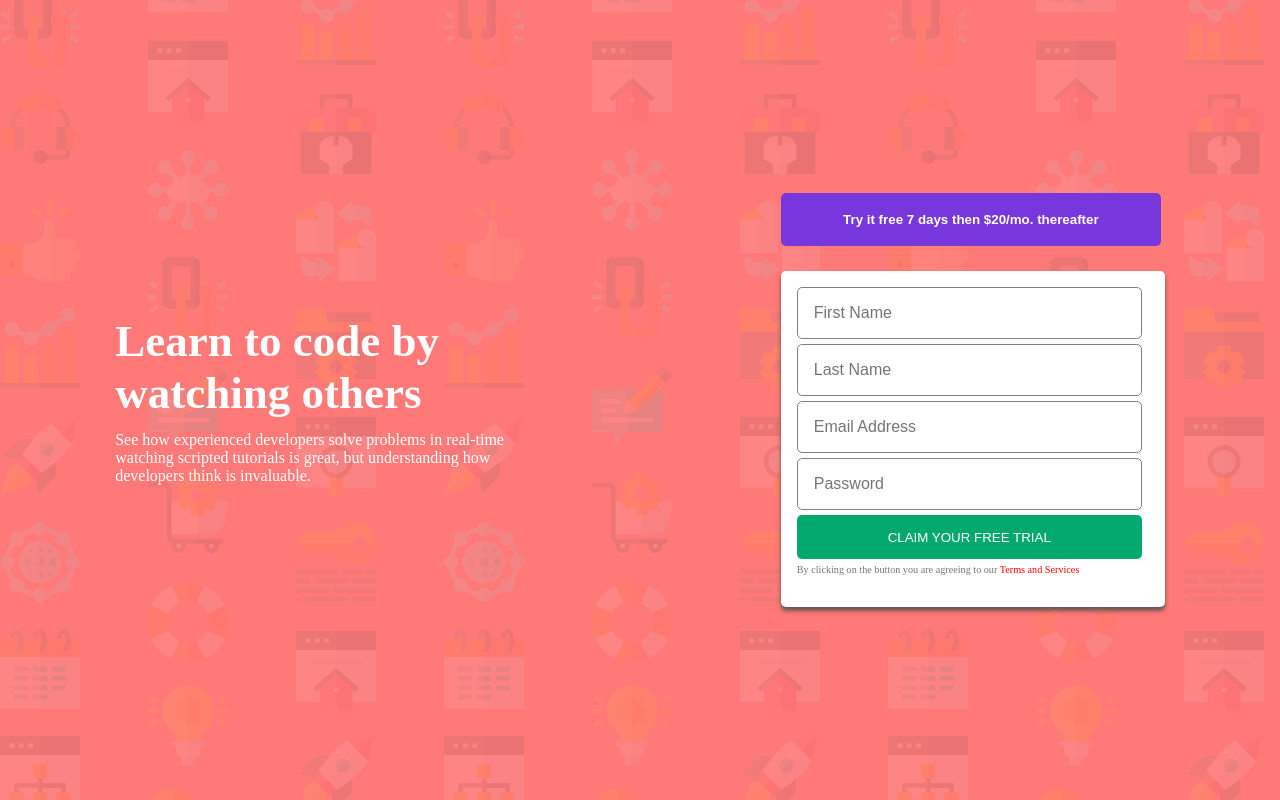
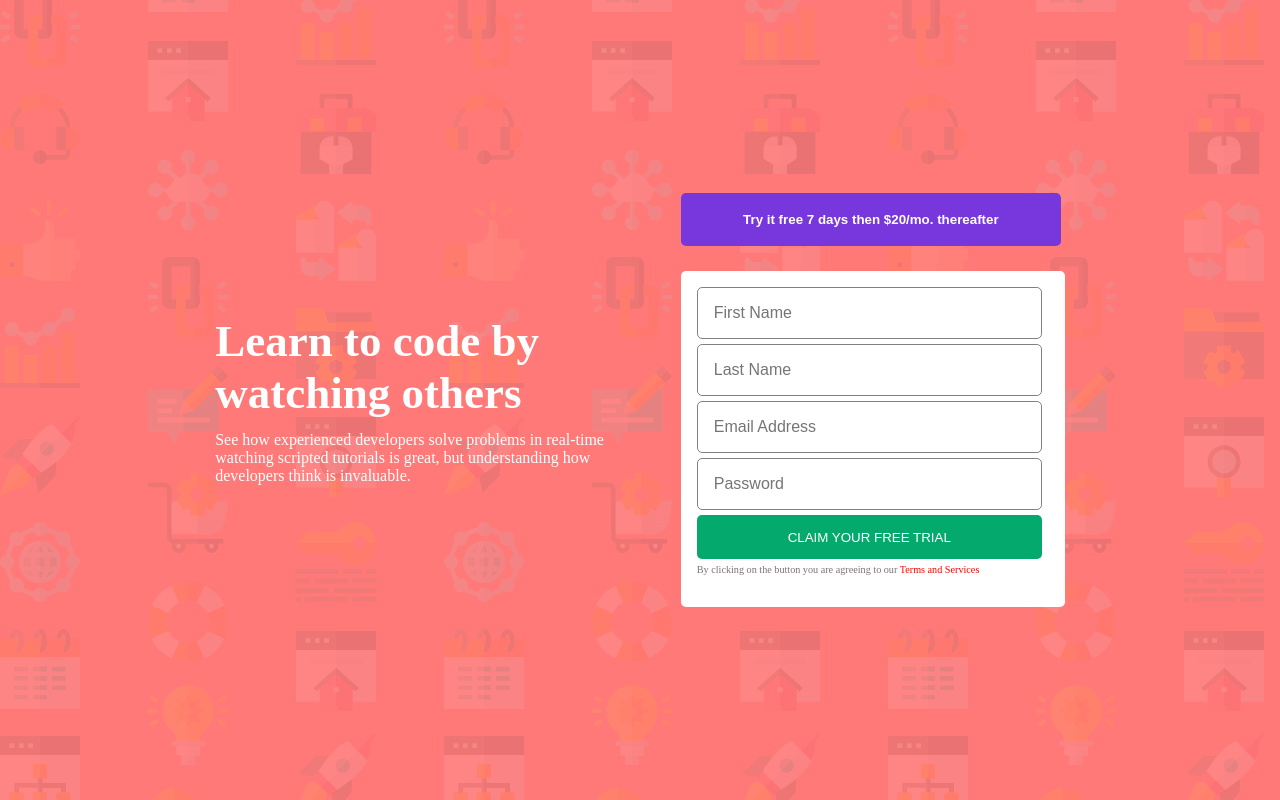
Before and after one commit to Kwagei/week-2-hackathon-signup-page-leonquoie, a plain HTML site: page index.html in a window 1280 px wide. Drawn offline with Linux system fonts and the light colour scheme.

Commit message:
sign up page

```diff
--- a/stylesheet.css
+++ b/stylesheet.css
@@ -15,9 +15,6 @@
 
 }
 
-.left{
-    margin-right: 200px;
-}
 .side h1{
        margin-bottom: 12px;
        font-size: 45px;
@@ -49,7 +46,6 @@ form{
     flex-direction: column;
     justify-content: space-evenly;
     border-radius: 5px;
-    box-shadow: 0px 4px 4px #574d4ce0;
     padding: 1rem 21em 1rem 1rem;
     margin-top: 1.6rem;
     padding: 1rem 1rem 1rem 1rem;
```
Also changed, not shown: index.html (line endings or trailing spaces), signup-form-hackathon-students/signup-form-hackathon-students/assets/hackathon.png (deleted).
